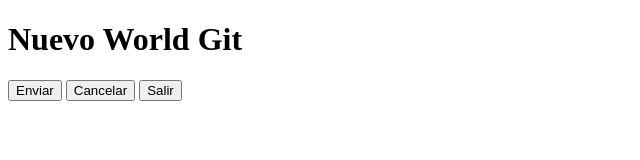
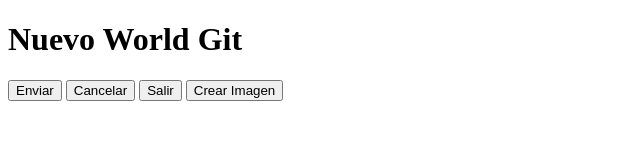
Before and after one commit to jcpc2715/HelloGit, a plain HTML site: page index.html in a window 1280 px wide. Shown: the whole page, without its empty margins (0-640 px from the left). Drawn offline with Linux system fonts and the light colour scheme.

Commit message:
incluir creacion de imagen

```diff
--- a/index.html
+++ b/index.html
@@ -13,6 +13,7 @@
      <input type="button" value="Enviar" >
      <input type="button" value="Cancelar" >
      <input type="button" value="Salir" >
+     <input type="button"  value="Crear Imagen" >
     </form>
 </body>
 </html>
```
